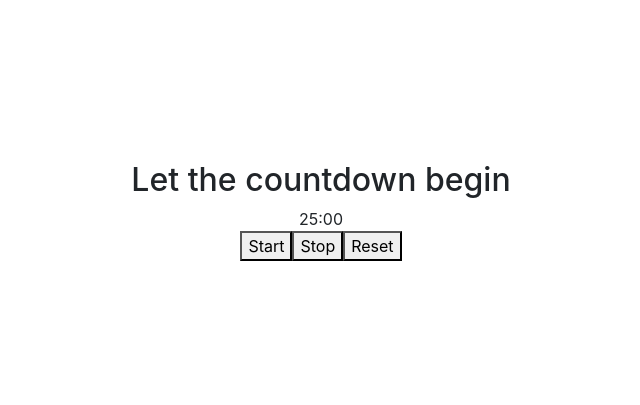
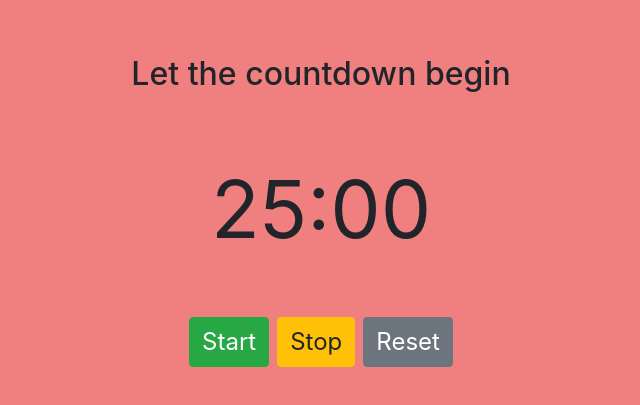
Before and after one commit to gurleensethi/20-react-apps, a React (Create React App) app: page /pomodoro in a window 1280 px wide. Shown: the part 189-594 px from the top of the page, without its empty margins (319-959 px from the left). Built offline with nearby package versions, Linux system fonts and the light colour scheme.

Commit message:
Add some flair.

```diff
--- a/src/apps/pomodoro/Pomodoro.module.css
+++ b/src/apps/pomodoro/Pomodoro.module.css
@@ -5,4 +5,18 @@
   width: 100vw;
   justify-content: center;
   align-items: center;
+  background-color: lightcoral;
 }
+
+.timer {
+  font-size: 80px;
+}
+
+.buttons > button {
+  font-size: 24px;
+  transition: all 0.3s;
+}
+
+.buttons > button:hover {
+  box-shadow: 1px 1px 5px rgb(121, 48, 48);
+}
--- a/src/apps/pomodoro/pomodoro.tsx
+++ b/src/apps/pomodoro/pomodoro.tsx
@@ -4,6 +4,7 @@ import styles from "./Pomodoro.module.css";
 const Pomodoro: FunctionComponent = () => {
   const [title, setTitle] = useState("Let the countdown begin");
   const [timeLeft, setTimeLeft] = useState(25 * 60);
+  const [isRunning, setRunning] = useState(false);
   const timerRef = useRef<NodeJS.Timeout | undefined>();
 
   const minutes: string = Math.floor(timeLeft / 60)
@@ -12,12 +13,12 @@ const Pomodoro: FunctionComponent = () => {
 
   const seconds: string = (timeLeft % 60).toString().padStart(2, "0");
 
-  const isRunning: boolean = timerRef.current !== undefined;
-
   const startTimer = () => {
     if (isRunning) {
       return;
     }
+
+    setRunning(true);
 
     timerRef.current = setInterval(() => {
       setTimeLeft((time) => {
@@ -30,9 +31,10 @@ const Pomodoro: FunctionComponent = () => {
 
   const stopTimer = () => {
     if (!isRunning) {
-      timerRef.current = undefined;
       return;
     }
+
+    setRunning(false);
 
     if (timerRef.current) {
       clearInterval(timerRef.current);
@@ -42,8 +44,8 @@ const Pomodoro: FunctionComponent = () => {
 
   const resetTimer = () => {
     if (timerRef.current) {
+      setRunning(false);
       clearInterval(timerRef.current);
-      timerRef.current = undefined;
       setTitle("Ready to go another round?");
       setTimeLeft(25 * 60);
     }
@@ -53,16 +55,22 @@ const Pomodoro: FunctionComponent = () => {
     <div className={styles.app}>
       <h2>{title}</h2>
 
-      <div className="timer">
+      <div className={`my-5 ${styles.timer}`}>
         <span>{minutes}</span>
         <span>:</span>
         <span>{seconds}</span>
       </div>
 
-      <div className="buttons">
-        <button onClick={startTimer}>Start</button>
-        <button onClick={stopTimer}>Stop</button>
-        <button onClick={resetTimer}>Reset</button>
+      <div className={`${styles.buttons}`}>
+        <button className={`btn btn-success mr-2`} onClick={startTimer}>
+          Start
+        </button>
+        <button className={`btn btn-warning mr-2`} onClick={stopTimer}>
+          Stop
+        </button>
+        <button className={`btn btn-secondary`} onClick={resetTimer}>
+          Reset
+        </button>
       </div>
     </div>
   );
```
